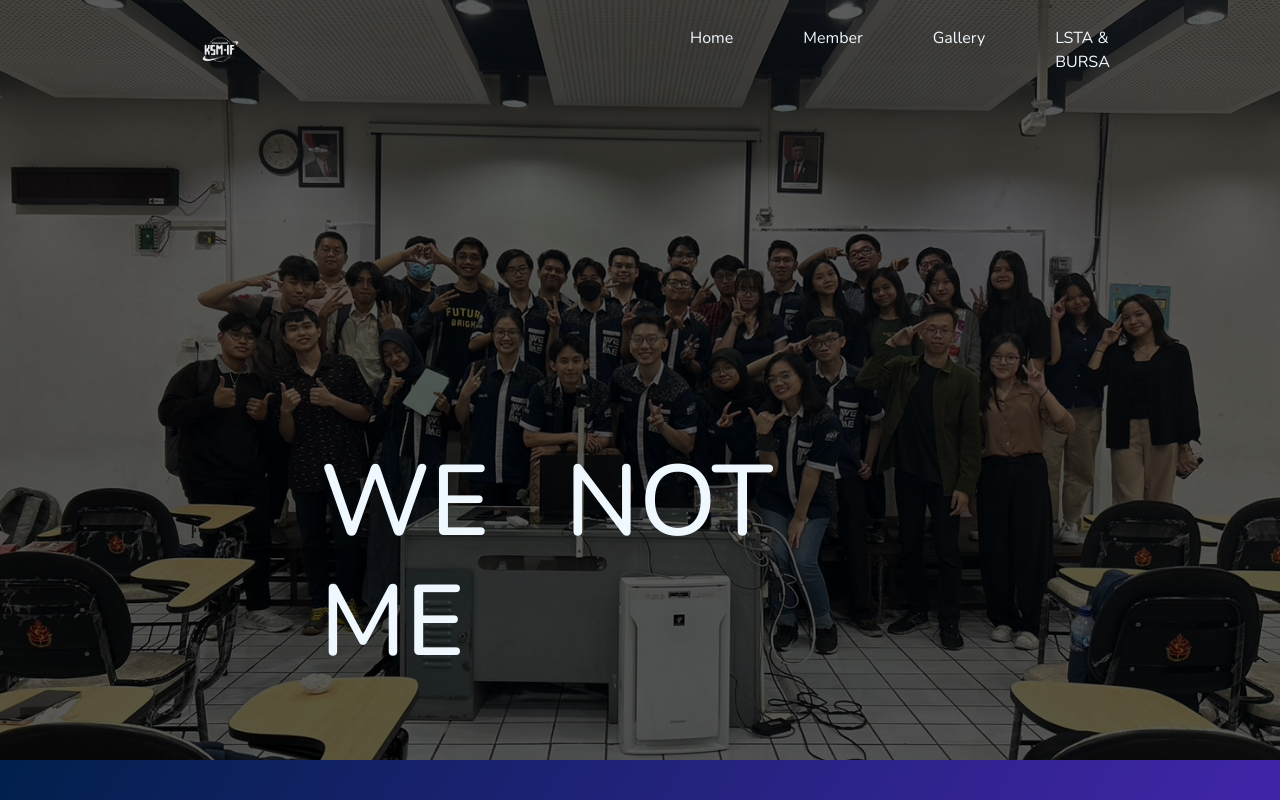
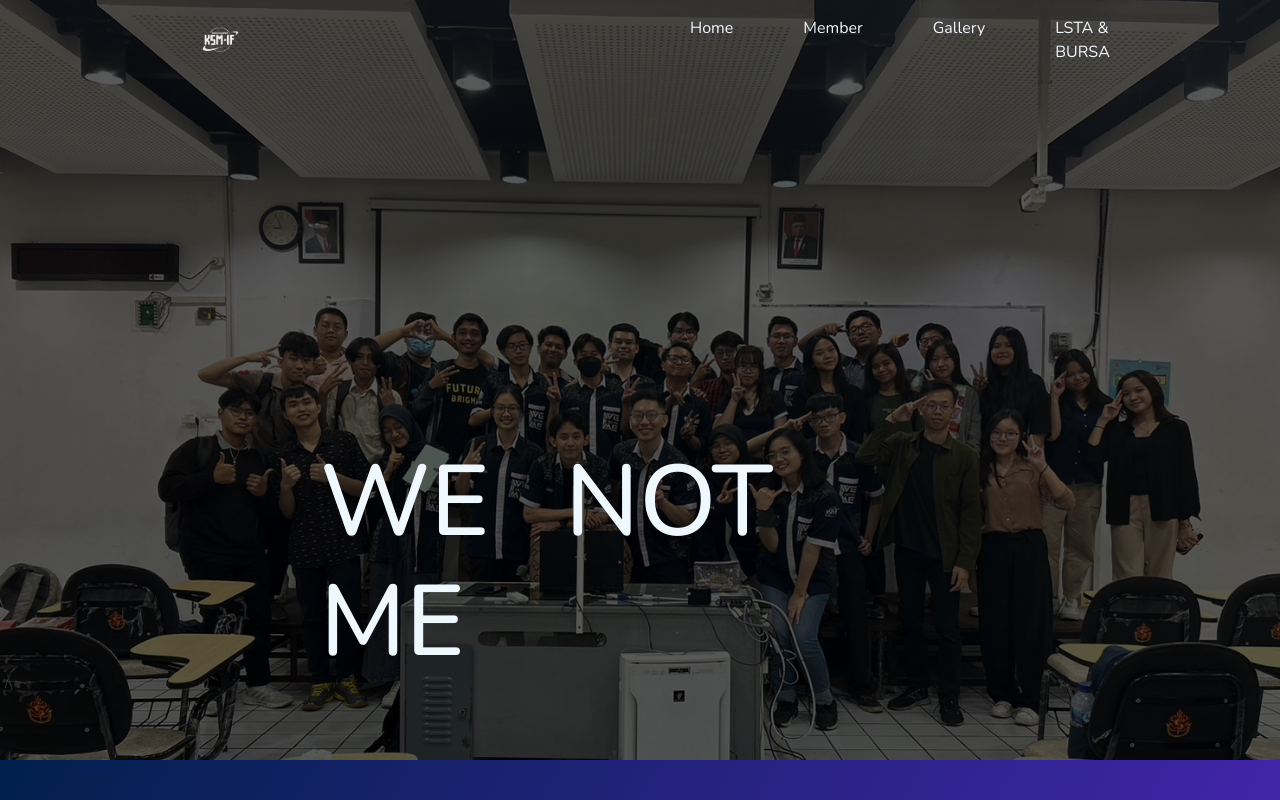
Before and after one commit to Styaaa/new-ksm, a website: page index.html in a window 1280 px wide. Shown: the top 800 px of the page. Drawn offline with nearby package versions, Linux system fonts and the light colour scheme.

Commit message:
update style.css

```diff
--- a/style/style.css
+++ b/style/style.css
@@ -63,7 +63,7 @@ radial-gradient(at 15% 23%, hsla(248,100%,76%,1) 0px, transparent 50%); */
 .home-content img {
     width: 100%;
     object-fit: cover;
-    height: 100%;
+    height: 120%;
     z-index: 0;
     position: relative;
 
@@ -80,7 +80,7 @@ nav {
     background-color: transparent;
     z-index: 2;
     transition: background-color 0.4s ease-out;
-    height: 100px;
+    height: 80px;
 }
 
 .navbar {
```
Also changed, not shown: dist/output.css.
